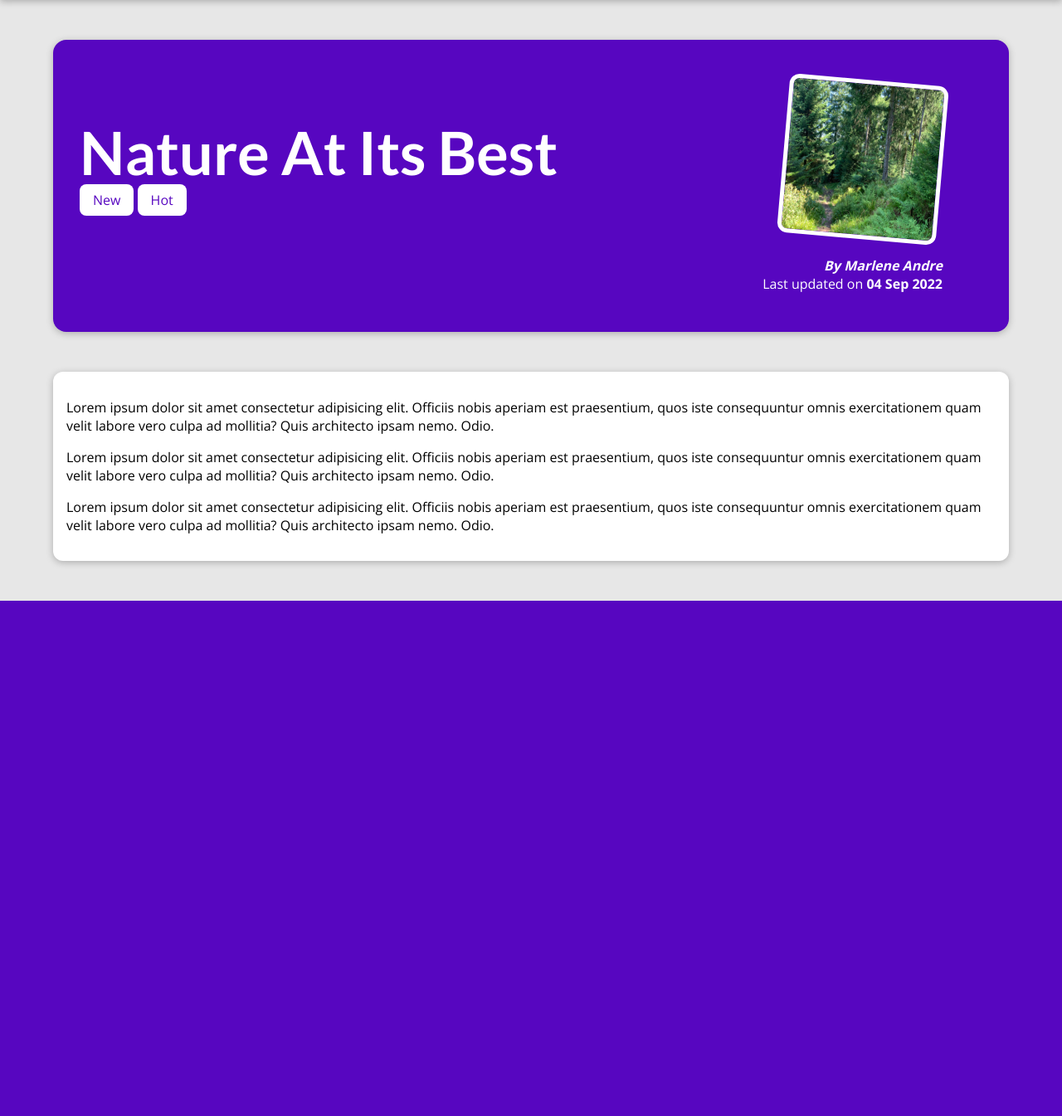
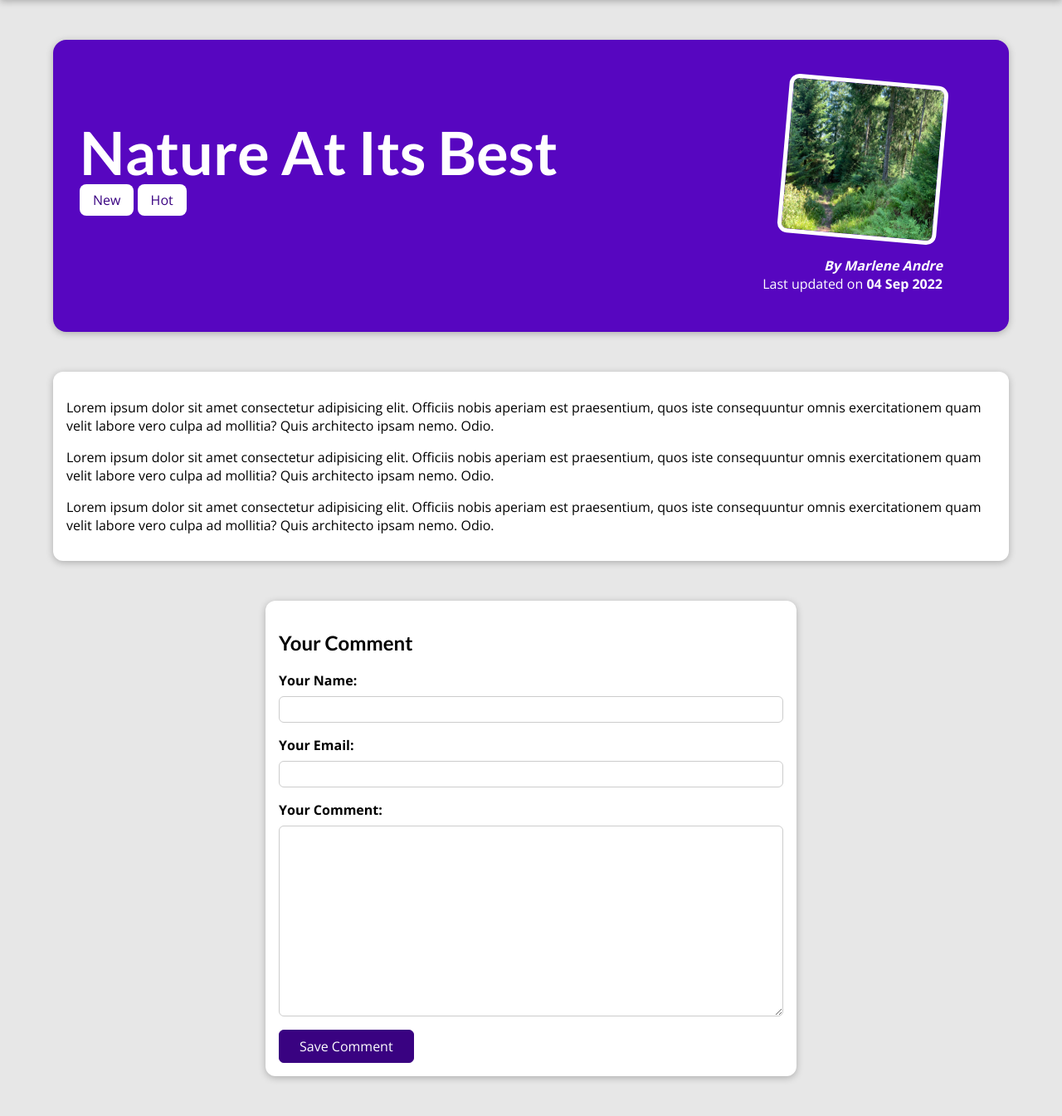
Before and after one commit to MarlAndre/django-blog, a Django app: a page that uses blog/templates/blog/post-detail.html in a window 1280 px wide. Shown: the part 80-1425 px from the top of the page at 83% size. Before the commit the page ends 804 px from the top, so only its background shows below. Run offline with Django 3.2, Linux system fonts and the light colour scheme; data comes from the database, SQL or seed files in the repository; both versions use the stored data as it was after the commit.

Commit message:
added comment model & form, styled the comment form

```diff
--- /dev/null
+++ b/blog/forms.py
@@ -0,0 +1,13 @@
+from django import forms
+
+from .models import Comment
+
+class CommentForm(forms.ModelForm):
+    class Meta:
+        model = Comment
+        exclude = ["post"]
+        labels = {
+          "user_name": "Your Name",
+          "user_email": "Your Email",
+          "text": "Your Comment"
+        }
--- a/blog/models.py
+++ b/blog/models.py
@@ -33,3 +33,11 @@ class Post(models.Model):
     author = models.ForeignKey(
         Author, on_delete=models.SET_NULL, null=True, related_name="posts")
     tags = models.ManyToManyField(Tag)
+
+
+class Comment(models.Model):
+    user_name = models.CharField(max_length=120)
+    user_email = models.EmailField()
+    text = models.TextField(max_length=400)
+    post = models.ForeignKey(
+        Post, on_delete=models.CASCADE, related_name="comments")
--- a/blog/static/blog/post-detail.css
+++ b/blog/static/blog/post-detail.css
@@ -69,7 +69,53 @@ body {
 
 .tag {
   background-color: white;
-    color: #5706c0;
+  color: #390281;
   padding: 0.5rem 1rem;
   border-radius: 8px;
 }
+
+#comment-form {
+  margin: 3rem auto;
+  width: 90%;
+  max-width: 40rem;
+  border-radius: 12px;
+  background-color: white;
+  box-shadow: 0 2px 8px rgba(0, 0, 0, 0.25);
+  padding: 1rem;
+}
+
+#comment-form button {
+  font: inherit;
+  background-color: #390281;
+  color: white;
+  border: 1px solid #390281;
+  padding: 0.5rem 1.5rem;
+  border-radius: 6px;
+  cursor: pointer;
+}
+
+#comment-form button:hover,
+#comment-form button:active {
+  background-color: #4f0ba7;
+  border-color: #4f0ba7;
+}
+
+.form-control {
+  margin-bottom: 1rem;
+}
+
+.form-control label {
+  font-weight: bold;
+  margin-bottom: 0.5rem;
+  display: block;
+}
+
+.form-control input,
+.form-control textarea {
+  display: block;
+  width: 100%;
+  font: inherit;
+  padding: 0.25rem;
+  border-radius: 6px;
+  border: 1px solid #ccc;
+}
--- a/blog/templates/blog/post-detail.html
+++ b/blog/templates/blog/post-detail.html
@@ -27,4 +27,18 @@
 <main>
   {{ post.content|linebreaks }}
 </main>
+
+<section id="comment-form">
+  <h2>Your Comment</h2>
+  <form>
+    {% for form_field in comment_form %}
+      <div class="form-control">
+        {{ form_field.label_tag }}
+        {{ form_field }}
+        {{ form_field.errors }}
+      </div>
+    {% endfor %}
+    <button>Save Comment</button>
+  </form>
+</section>
 {% endblock %}
--- a/blog/views.py
+++ b/blog/views.py
@@ -3,6 +3,8 @@ from django.views.generic import ListView, DetailView
 
 
 from .models import Post
+from .forms import CommentForm
+
 
 # Create your views here.
 
@@ -32,4 +34,5 @@ class SinglePostView(DetailView):
     def get_context_data(self, **kwargs):
         context =  super().get_context_data(**kwargs)
         context["post_tags"] = self.object.tags.all()
+        context["comment_form"] = CommentForm()
         return context
```
Also changed, not shown: blog/migrations/0003_comment.py (added), db.sqlite3. Lines whose indentation alone changed are shown as unchanged.
